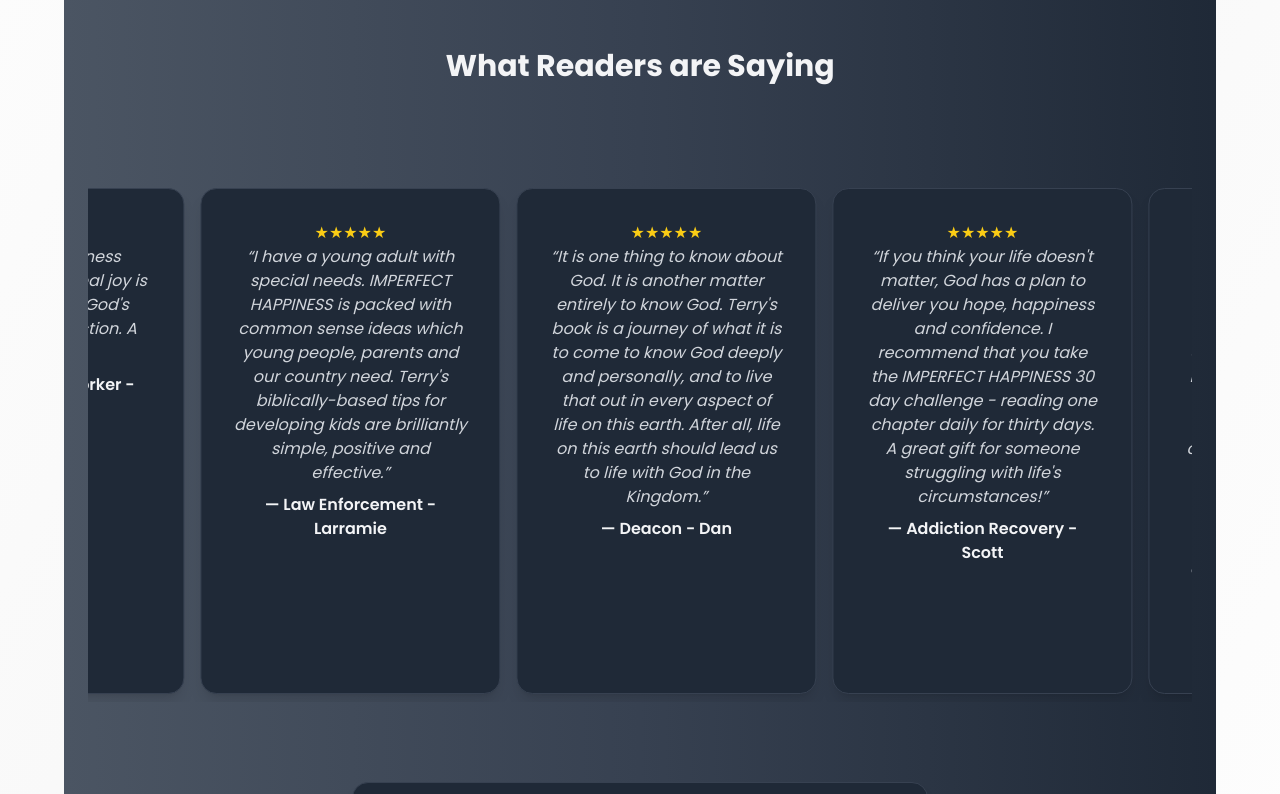
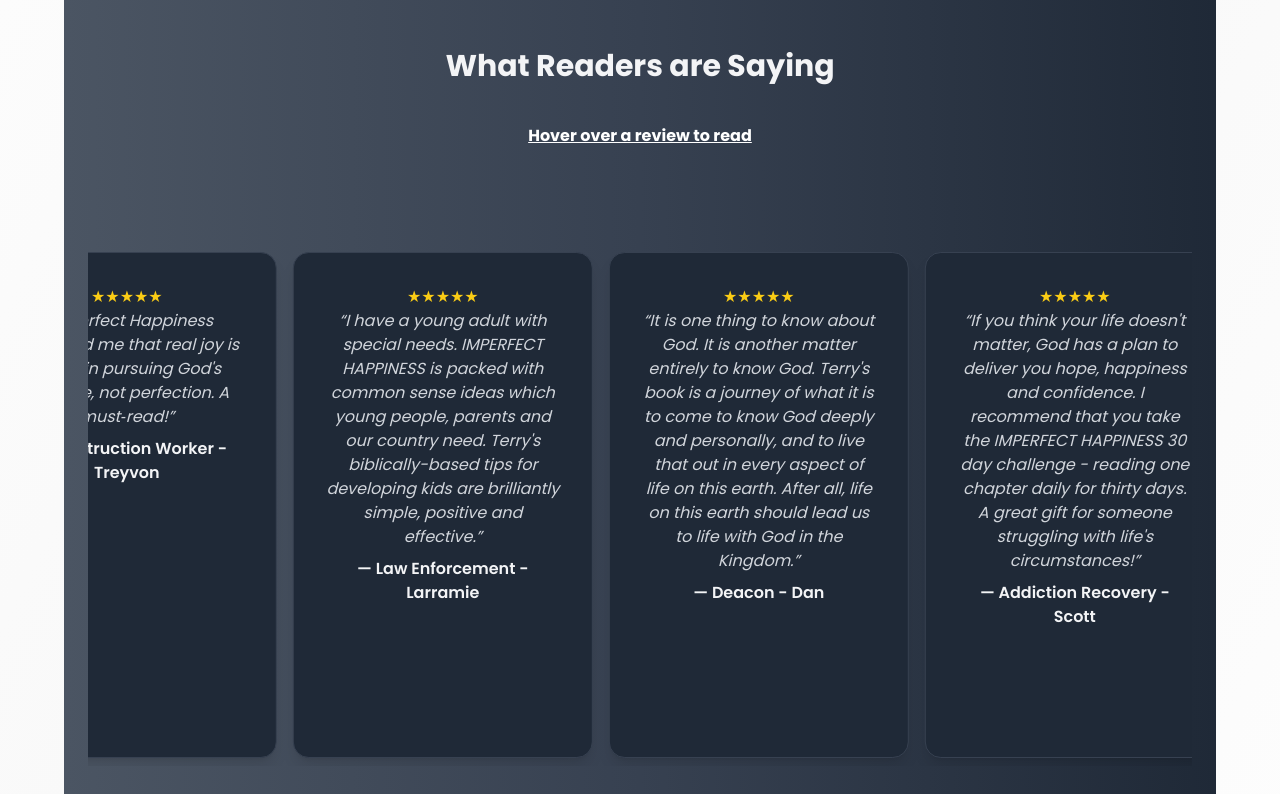
Before and after one commit to qb1968/tcf2, a React (Vite) app: page /book in a window 1280 px wide. Shown: the part 940-1734 px from the top of the page. Built offline with nearby package versions, Linux system fonts and the light colour scheme.

Commit message:
fixed scroll

```diff
--- a/src/pages/Book.jsx
+++ b/src/pages/Book.jsx
@@ -66,7 +66,7 @@
       if (scrollRef.current) {
         const totalWidth = scrollRef.current.scrollWidth / 2; // half because of duplicate
         setScrollWidth(totalWidth);
-        setDuration(Math.max(totalWidth / 40, 80)); // adjust speed
+        setDuration(Math.max(totalWidth / 20, 100)); // adjust speed
       }
     }, [reviews]);
 
@@ -248,6 +248,16 @@
     What Readers are Saying
   </h3>
 
+  {/* Desktop Instruction */}
+  <p className="hidden md:block text-md font-bold text-white text-center underline">
+    Hover over a review to read
+  </p>
+
+  {/* Mobile Instruction */}
+  <p className="block md:hidden text-md font-bold text-white text-center underline">
+    Tap a review to read
+  </p>
+
   <div className="mt-24 overflow-hidden">
     <style>{keyframesStyle}</style>
     <div
@@ -268,10 +278,16 @@
               animationName: "none",
             }}
             onMouseEnter={(e) => {
-                    e.currentTarget.style.animation =
-                      "pulse-glow 1.5s infinite";
+              e.currentTarget.style.animation = "pulse-glow 1.5s infinite";
             }}
             onMouseLeave={(e) => {
+              e.currentTarget.style.animation = "none";
+            }}
+            onTouchStart={(e) => {
+              // Optional: highlight on tap for mobile
+              e.currentTarget.style.animation = "pulse-glow 1.5s infinite";
+            }}
+            onTouchEnd={(e) => {
               e.currentTarget.style.animation = "none";
             }}
           >
@@ -286,6 +302,7 @@
     </div>
   </div>
 </div>
+
 
       {/* Submit Review */}
       <div className="mt-20 max-w-xl mx-auto bg-gray-800 border border-gray-700 rounded-2xl p-8 shadow-lg">
```
Lines whose indentation alone changed are shown as unchanged.
